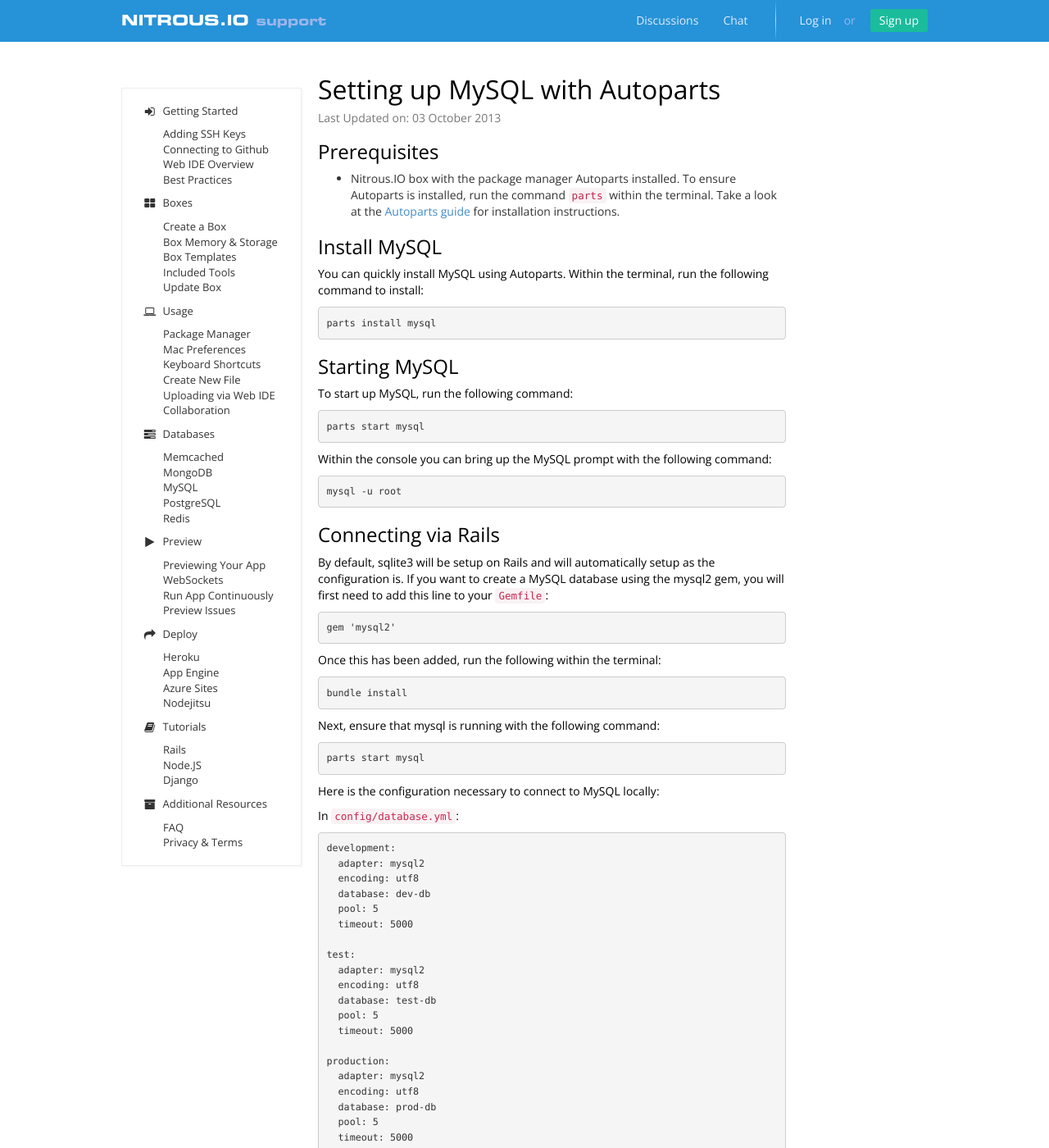
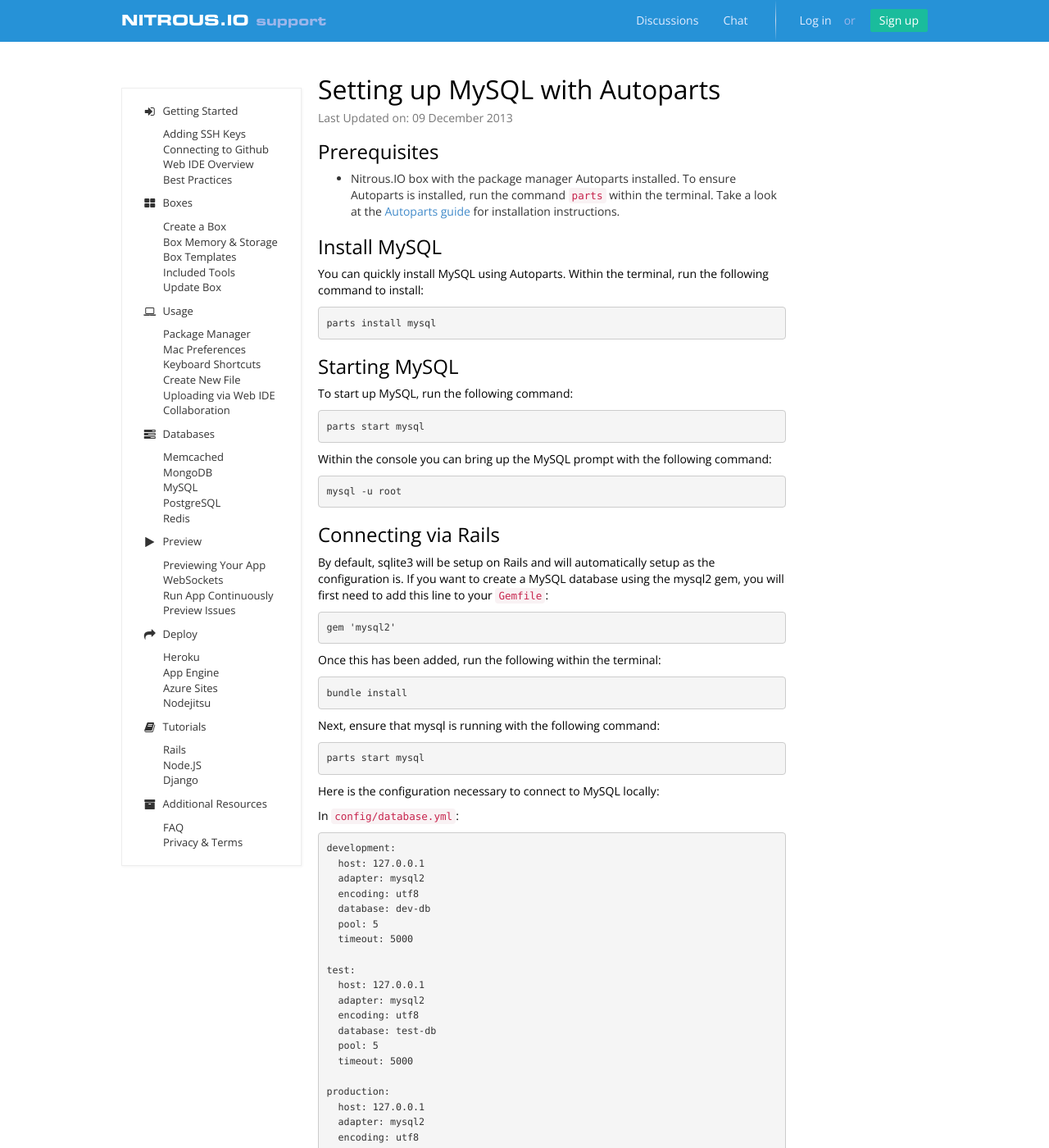
Before and after one commit to pkallberg/help.nitrous.io, a Jekyll site: the page built from _posts/2013-12-9-mysql.md, in a window 1280 px wide and 1400 px high. Shown: the whole window at 82% size. Built offline with Jekyll 4.4.1, drawn with Linux system fonts in a browser that asks for light colours; comment, search, counter and statistics services are not loaded; some of the changed text lies outside the part shown.

Commit message:
updated hosts entry for MySQL docs. Thanks Ian

```diff
--- a/_posts/2013-10-3-mysql.md
+++ b/_posts/2013-12-9-mysql.md
@@ -44,6 +44,7 @@
 In `config/database.yml`:
 
     development:
+      host: 127.0.0.1
       adapter: mysql2
       encoding: utf8
       database: dev-db
@@ -51,6 +52,7 @@
       timeout: 5000
 
     test:
+      host: 127.0.0.1
       adapter: mysql2
       encoding: utf8
       database: test-db
@@ -58,6 +60,7 @@
       timeout: 5000
 
     production:
+      host: 127.0.0.1
       adapter: mysql2
       encoding: utf8
       database: prod-db
```
